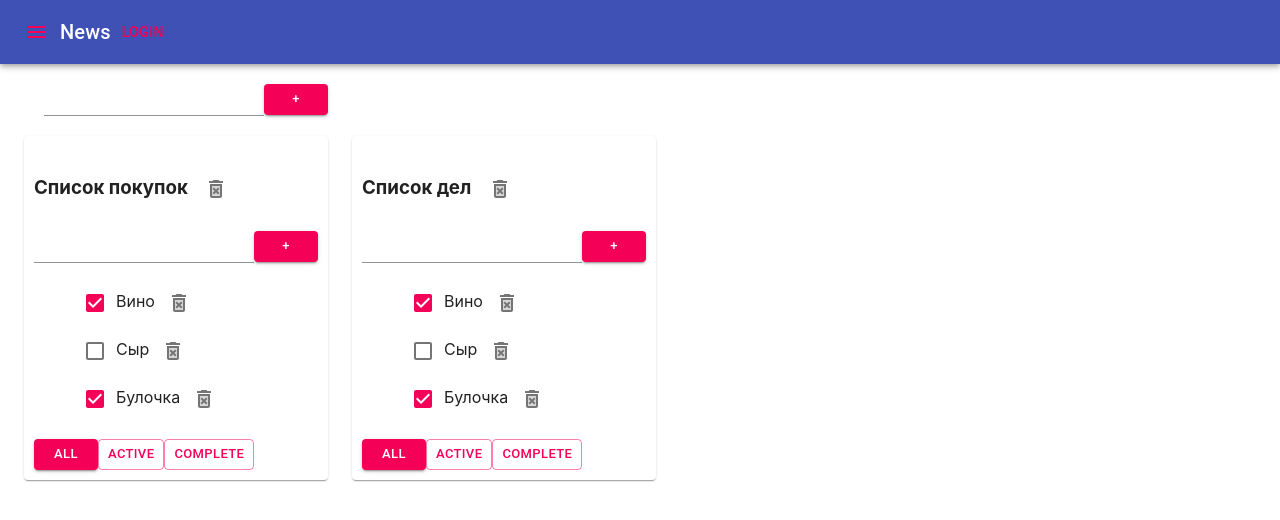
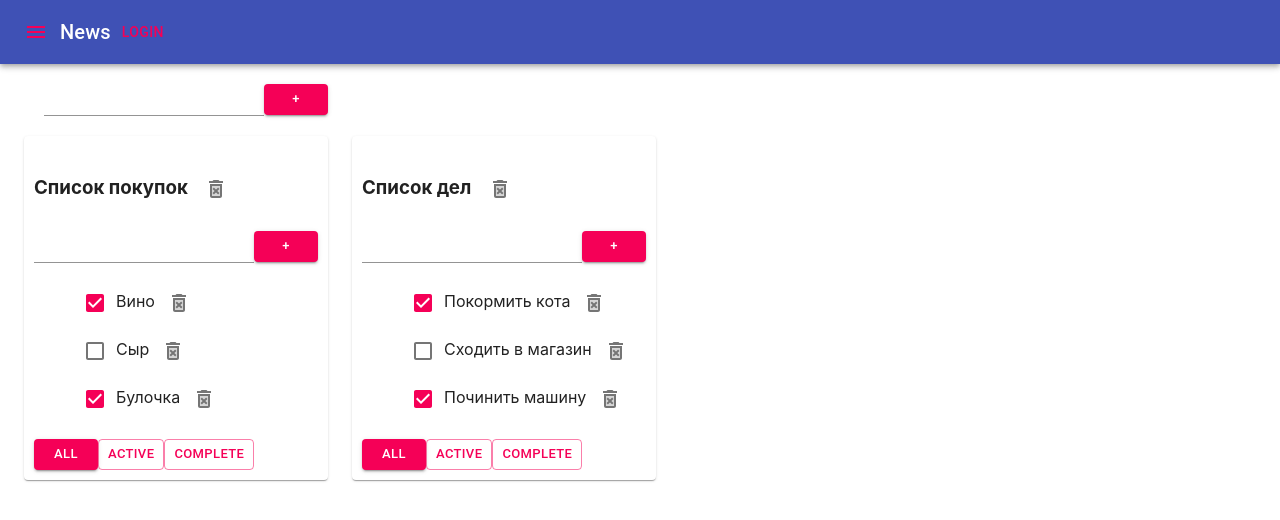
Before and after one commit to KrStasya/Todolist, a React (Create React App) app: page / in a window 1280 px wide. Shown: the top 520 px of the page. Built offline with nearby package versions, Linux system fonts and the light colour scheme.

Commit message:
Add redux

```diff
--- a/package.json
+++ b/package.json
@@ -12,10 +12,13 @@
     "@types/node": "^12.0.0",
     "@types/react": "^17.0.0",
     "@types/react-dom": "^17.0.0",
+    "@types/react-redux": "^7.1.18",
     "@types/uuid": "^8.3.1",
     "react": "^17.0.2",
     "react-dom": "^17.0.2",
+    "react-redux": "^7.2.5",
     "react-scripts": "4.0.3",
+    "redux": "^4.1.1",
     "typescript": "^4.1.2",
     "uuid": "^8.3.2",
     "web-vitals": "^1.0.1"
--- a/src/AddItemForm.tsx
+++ b/src/AddItemForm.tsx
@@ -9,12 +9,14 @@ type AddItemFormType = {
 export function AddItemForm(props: AddItemFormType) {
     let [NewTaskTitle, setNewTaskTitle] = useState("")
     let [error, seterror] = useState<string | null>(null)
+
     const addTask = () => {
         if (NewTaskTitle.trim() !== "") {
             props.addItem(NewTaskTitle)
             setNewTaskTitle("")
         } else seterror("Ввидите данные")
     }
+
 
     const onChangeAddTask = (e: ChangeEvent<HTMLInputElement>) => {
         setNewTaskTitle(e.currentTarget.value)
@@ -33,6 +35,7 @@ export function AddItemForm(props: AddItemFormType) {
                        onKeyPress={onKeyPressAddTask}
                        error={!!error}
                        helperText={error}
+                       value={NewTaskTitle}
             />
             <Button onClick={addTask}
                     variant="contained"
--- /dev/null
+++ b/src/AppWithRedux.tsx
@@ -0,0 +1,88 @@
+import './App.css';
+import {AddItemForm} from "./AddItemForm";
+import {AppBar, Button, Container, Grid, IconButton, Paper, Toolbar, Typography} from "@material-ui/core";
+import {Menu} from "@material-ui/icons"
+import {useDispatch, useSelector} from "react-redux";
+import {AppRootType} from "./state/store";
+import {addTodolistAC, ChangeTodolistFilterAC, ChangeTodolistTitleAC, removeTodolistAC} from "./state/todolist-reducer";
+import {TodolistWithRedux} from "./TodolistWithRedux";
+
+export type tasksType = {
+    id: string
+    isDone: boolean
+    title: string
+}
+export type filterType = "All" | "Active" | "Complete"
+export type todolistType = {
+    id: string
+    title: string
+    filter: filterType
+}
+export type TaskaType = { [key: string]: Array<tasksType> }
+
+function AppWithRedux() {
+
+const dicpatch=useDispatch()
+    const todolists=useSelector<AppRootType, Array<todolistType>>(state=>state.todolists)
+
+    function ChangeFilter(filter: filterType, todolistID: string) {
+        dicpatch(ChangeTodolistFilterAC(todolistID,filter))
+    }
+
+    function removeTodolist(todolistID: string) {
+        dicpatch(removeTodolistAC(todolistID))
+    }
+
+    function AddNewTodolist(title: string) {
+        dicpatch(addTodolistAC(title))
+    }
+
+    function onChangeNewTaskTitle(todolistID: string, newtitle: string) {
+        dicpatch(ChangeTodolistTitleAC(todolistID,newtitle))
+    }
+
+    return (
+        <div className="App">
+            <AppBar position={"static"}>
+                <Toolbar>
+                    <IconButton
+                        size="medium"
+                        edge="start"
+                        color="secondary"
+                        aria-label="menu">
+                        <Menu/>
+                    </IconButton>
+                    <Typography variant="h6">
+                        News
+                    </Typography>
+                    <Button color="secondary">Login</Button>
+                </Toolbar>
+            </AppBar>
+
+            <Container fixed>
+                <Grid container style={{padding: "20px"}}>
+                    <AddItemForm addItem={AddNewTodolist}/>
+                </Grid>
+                <Grid container spacing={3}>{
+                    todolists.map(m => {
+                        return <Grid item>
+                            <Paper style={{padding: "10px"}}>
+                                <TodolistWithRedux
+                                    key={m.id}
+                                    todolistID={m.id}
+                                    title={m.title}
+                                    ChangeFilter={ChangeFilter}
+                                    filter={m.filter}
+                                    removeTodolist={removeTodolist}
+                                    onChangeNewTaskTitle={onChangeNewTaskTitle}
+                                /></Paper>
+                        </Grid>
+                    })
+                }
+                </Grid>
+            </Container>
+        </div>
+    );
+}
+
+export default AppWithRedux;
--- /dev/null
+++ b/src/TodolistWithRedux.tsx
@@ -0,0 +1,110 @@
+import React, {ChangeEvent} from "react";
+import {filterType} from "./App";
+import {AddItemForm} from "./AddItemForm";
+import {Editablespan} from "./Editablespan";
+import {Button, Checkbox, IconButton} from "@material-ui/core";
+import {DeleteForeverTwoTone} from "@material-ui/icons";
+import {useDispatch, useSelector} from "react-redux";
+import {AppRootType} from "./state/store";
+import {tasksType} from "./AppWithRedux";
+import {addTaskAC, ChangeTaskStatysAC, ChangeTaskTitleAC, removetaskAC } from "./state/tasks-reducer";
+
+
+type TasksType = {
+    id: string
+    isDone: boolean
+    title: string
+}
+type TodolistPropsType = {
+    title: string
+    todolistID: string
+    filter: filterType
+    ChangeFilter: (filter: filterType, todolistID: string) => void
+    removeTodolist: (todolistID: string) => void
+    onChangeNewTaskTitle: (todolistID: string, newtitle: string) => void
+}
+
+export function TodolistWithRedux(props: TodolistPropsType) {
+    const dicpatch=useDispatch()
+    const tasks=useSelector<AppRootType, Array<tasksType>> (state=> state.tasks[props.todolistID])
+
+
+    let filteredTasks = tasks
+    if (props.filter === "Active") {
+        filteredTasks = tasks.filter(f => f.isDone)
+    }
+    if (props.filter === "Complete") {
+        filteredTasks = tasks.filter(f => !f.isDone)
+    }
+
+    const SetAll = () => {
+        props.ChangeFilter("All", props.todolistID)
+    }
+    const SetActive = () => {
+        props.ChangeFilter("Active", props.todolistID)
+    }
+    const SetComplete = () => {
+        props.ChangeFilter("Complete", props.todolistID)
+    }
+
+    const addTask = (title: string) => {
+        dicpatch(addTaskAC(props.todolistID,title))
+
+    }
+    const onChangeNewTaskTitle = (newtitle: string) => {
+        props.onChangeNewTaskTitle(props.todolistID, newtitle)
+    }
+    const removeTodolist = () => {
+       props.removeTodolist(props.todolistID)
+    }
+    return (
+        <div>
+            <h3><Editablespan title={props.title} onChangeNewTitle={onChangeNewTaskTitle}/> <IconButton
+                onClick={removeTodolist}><DeleteForeverTwoTone/></IconButton> {/*<Button title={"X"} callback={removeTodolist}/>*/}
+            </h3>
+            <AddItemForm addItem={addTask}/>
+            <div>
+                <ul>
+                    {filteredTasks.map((m) => {
+                        const removetask = () => dicpatch(removetaskAC(props.todolistID,m.id))
+                        const changeChecked = (e: ChangeEvent<HTMLInputElement>) => {
+                            dicpatch(ChangeTaskStatysAC(props.todolistID,e.currentTarget.checked,m.id))
+                        }
+                        const onChangeNewTitle = (newtitle: string,) => {
+                            dicpatch(ChangeTaskTitleAC(m.id,newtitle,props.todolistID))
+                        }
+                        return (
+                            <div key={m.id}>
+                                <Checkbox
+                                    color={"secondary"}
+                                    checked={m.isDone}
+                                    onChange={changeChecked}/>
+                                <Editablespan title={m.title} onChangeNewTitle={onChangeNewTitle}/>
+                                <IconButton onClick={removetask}><DeleteForeverTwoTone/></IconButton>
+                            </div>
+                        )
+                    })}
+                </ul>
+
+
+                <Button color="secondary"
+                        size={"small"}
+                        variant={props.filter === 'All' ? 'contained' : 'outlined'}
+                        onClick={SetAll}>All</Button>
+                <Button color="secondary"
+                        size={"small"}
+                        variant={props.filter === 'Active' ? 'contained' : 'outlined'}
+                        onClick={SetActive}>Active</Button>
+                <Button color="secondary"
+                        size={"small"}
+                        variant={props.filter === 'Complete' ? 'contained' : 'outlined'}
+                        onClick={SetComplete}>Complete</Button>
+                {/*    <Button title={"All"} filter={props.filter} callback={SetAll} />
+                <Button title={"Active"} filter={props.filter} callback={SetActive} />
+                <Button title={"Complete"} filter={props.filter} callback={SetComplete} />*/}
+            </div>
+
+
+        </div>
+    )
+}
--- a/src/index.tsx
+++ b/src/index.tsx
@@ -1,15 +1,19 @@
 import React from 'react';
 import ReactDOM from 'react-dom';
 import './index.css';
-import App from './App';
 import reportWebVitals from './reportWebVitals';
+import AppWithRedux from './AppWithRedux';
+import {Provider} from "react-redux";
+import {store} from "./state/store";
 
 ReactDOM.render(
-  <React.StrictMode>
-    <App />
-  </React.StrictMode>,
-  document.getElementById('root')
-);
+    <Provider store={store}>
+        <AppWithRedux/>
+    </Provider>,
+
+document.getElementById('root')
+)
+;
 
 // If you want to start measuring performance in your app, pass a function
 // to log results (for example: reportWebVitals(console.log))
--- /dev/null
+++ b/src/state/store.ts
@@ -0,0 +1,16 @@
+import {combineReducers, createStore} from "redux";
+import { todolistReducer} from "./todolist-reducer";
+import {tasksReducer} from "./tasks-reducer";
+
+
+const rootReducer=combineReducers({
+    todolists: todolistReducer,
+    tasks: tasksReducer
+})
+
+export type AppRootType = ReturnType<typeof rootReducer>
+
+export const store=createStore(rootReducer)
+
+// @ts-ignore
+window.store=store
--- a/src/state/tasks-reducer.ts
+++ b/src/state/tasks-reducer.ts
@@ -1,5 +1,6 @@
 import { TaskaType} from "../App";
-import {addTodolistAC, removeTodolistAC} from "./todolist-reducer";
+import {addTodolistAC, removeTodolistAC, todolistID1, todolistID2} from "./todolist-reducer";
+import {v1} from "uuid";
 
 
 type ActionType = removetasksActionType |
@@ -17,7 +18,22 @@ type AddTodolistActionType=ReturnType<typeof addTodolistAC>
 type RemoveTodolistActionType = ReturnType<typeof removeTodolistAC>
 
 
-export const tasksReducer = (state: TaskaType, action: ActionType): TaskaType => {
+
+const initialState:TaskaType={
+    [todolistID1]: [
+        {id: v1(), isDone: true, title: "Вино"},
+        {id: v1(), isDone: false, title: "Сыр"},
+        {id: v1(), isDone: true, title: "Булочка"},
+    ],
+    [todolistID2]: [
+        {id: v1(), isDone: true, title: "Покормить кота"},
+        {id: v1(), isDone: false, title: "Сходить в магазин"},
+        {id: v1(), isDone: true, title: "Починить машину"},
+    ],
+}
+
+
+export const tasksReducer = (state: TaskaType=initialState, action: ActionType): TaskaType => {
     switch (action.type) {
         case 'REMOVE-TASK':
             return  {...state,[action.todolistID]:state[action.todolistID].filter(t=>t.id!==action.taskID)}
--- a/src/state/todolist-reducer.ts
+++ b/src/state/todolist-reducer.ts
@@ -11,7 +11,15 @@ type AddTodolistActionType = ReturnType<typeof addTodolistAC>
 type ChangeTodolistFilterType = ReturnType<typeof ChangeTodolistFilterAC>
 type ChangeTodolistTitleType = ReturnType<typeof ChangeTodolistTitleAC>
 
-export const todolistReducer = (state: Array<todolistType>, action: ActionType): Array<todolistType> => {
+export let todolistID1=v1()
+export let todolistID2=v1()
+
+const initialState: Array<todolistType>= [
+    {id: todolistID1, title: "Список покупок", filter: "All"},
+    {id: todolistID2, title: "Список дел", filter: "All"}
+]
+
+export const todolistReducer = (state: Array<todolistType>=initialState, action: ActionType): Array<todolistType> => {
     switch (action.type) {
         case 'REMOVE-TODOLIST':
             return [...state.filter(f => f.id !== action.todolistID)]
```
Also changed, not shown: 1 other file (tests, documents, lock files or other folders).
